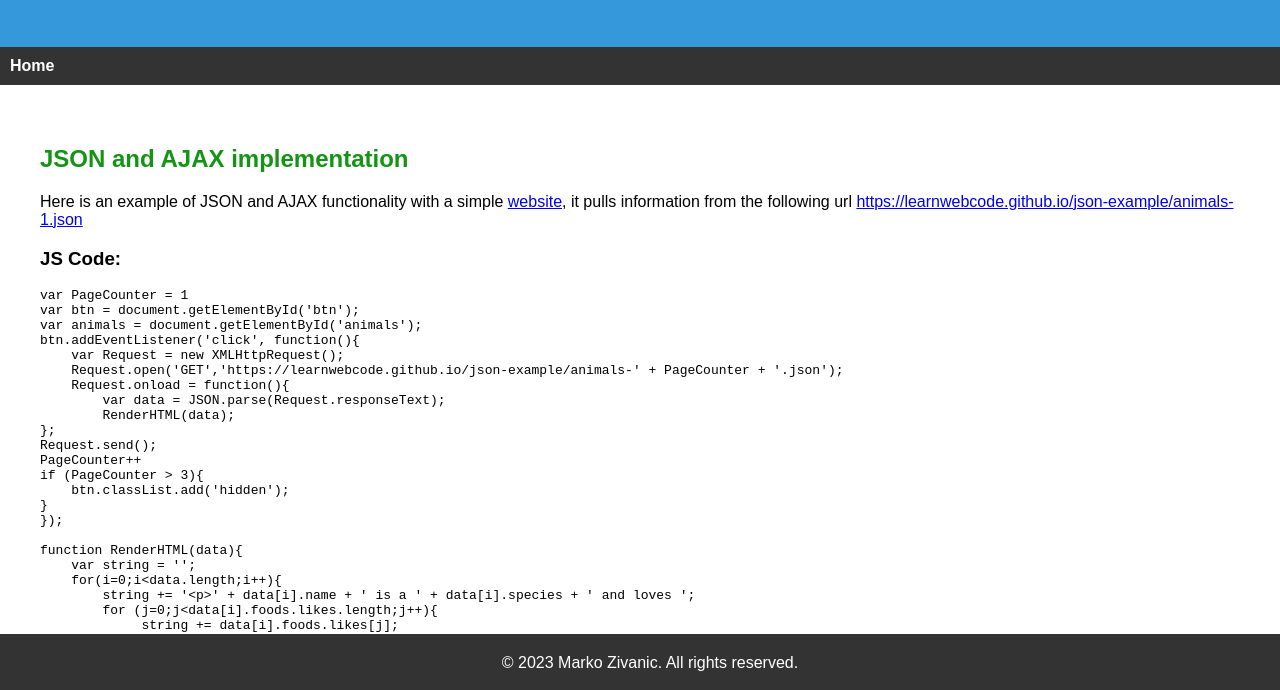
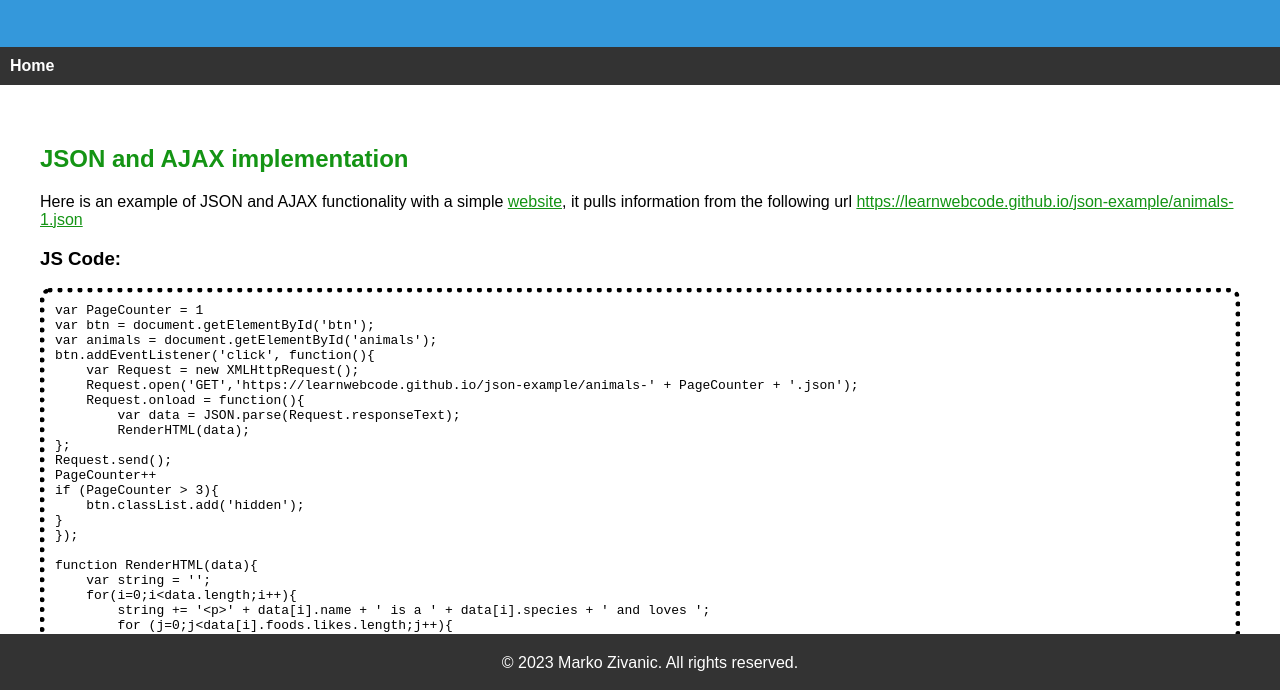
Before and after one commit to marko-zivanic/website, a plain HTML site: page project1.html in a window 1280 px wide. Shown: the part 108-798 px from the top of the page. Drawn offline with Linux system fonts and the light colour scheme.

Commit message:
Update style.css

```diff
--- a/style.css
+++ b/style.css
@@ -93,3 +93,13 @@ footer {
 .project-box:hover {
     background-color: #dfe6e9;
 }
+xmp{
+    border: dotted;
+    border-color: black;
+    border-radius: 10px;
+    border-width: 5px;
+    padding: 10px;
+}
+p a{
+    color: #149414;
+}
```
